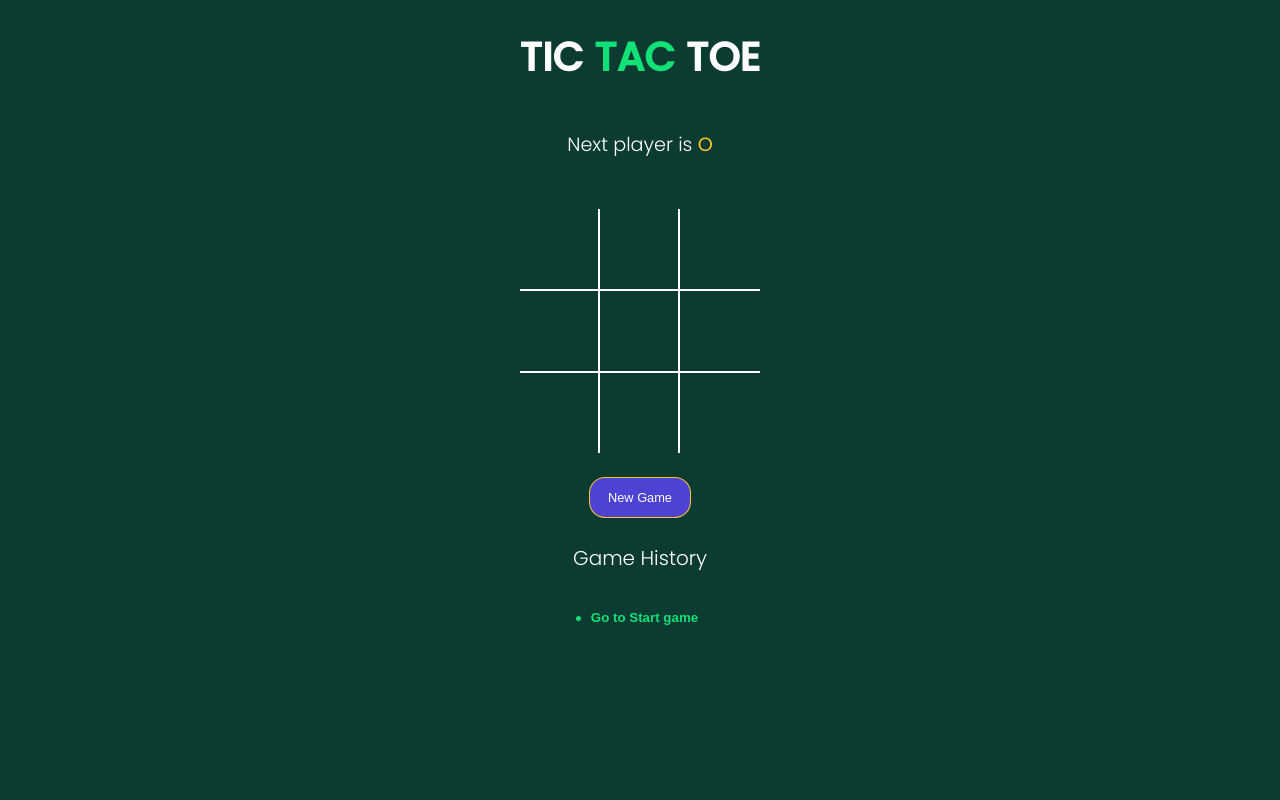
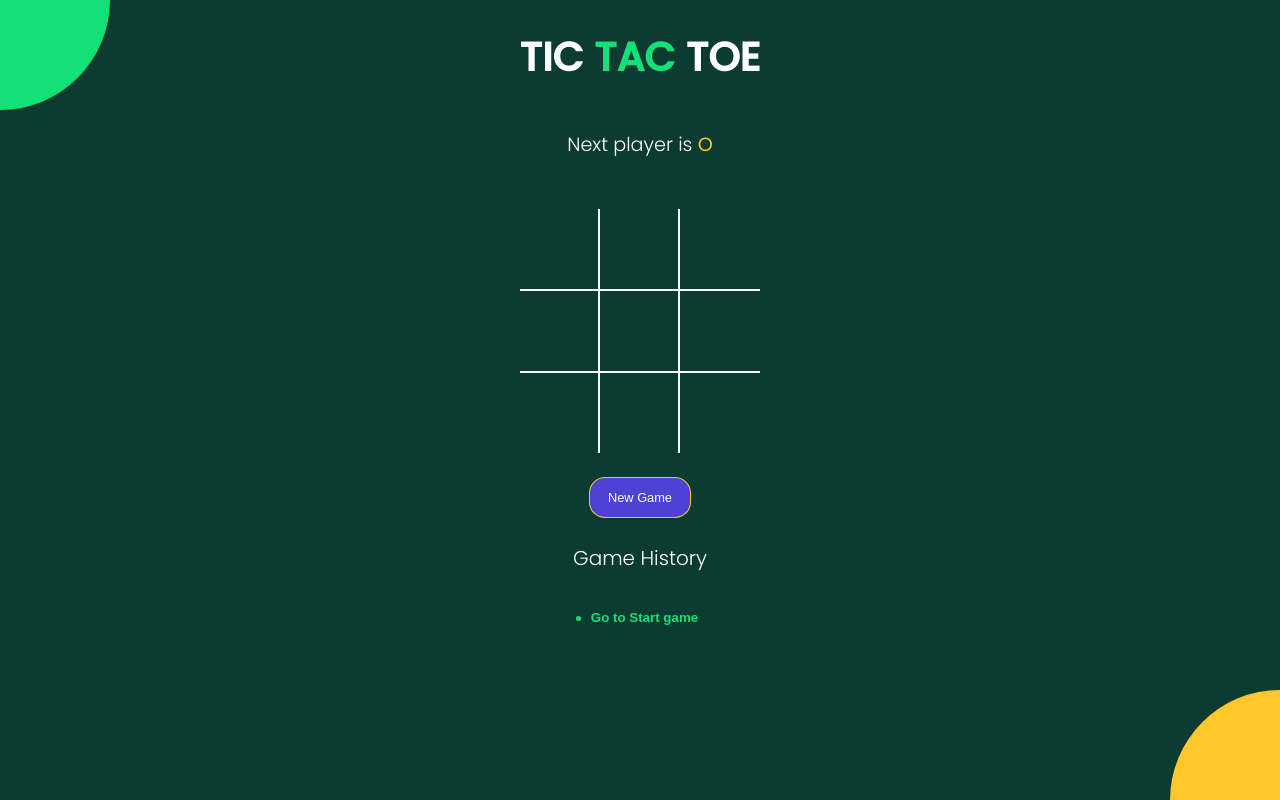
Before and after one commit to hiashraful/tictactoe, a React (Vite) app: page / in a window 1280 px wide. Built offline with nearby package versions, Linux system fonts and the light colour scheme.

Commit message:
added background balls

```diff
--- a/src/App.jsx
+++ b/src/App.jsx
@@ -66,6 +66,7 @@ function App() {
         fontWeight: '100'
       }}>Game History</h4>
       <History history={history} moveTo={moveTo} currentMove={currentMove} />
+      <div className="bg-balls"></div>
     </div>
   );
 }
```
